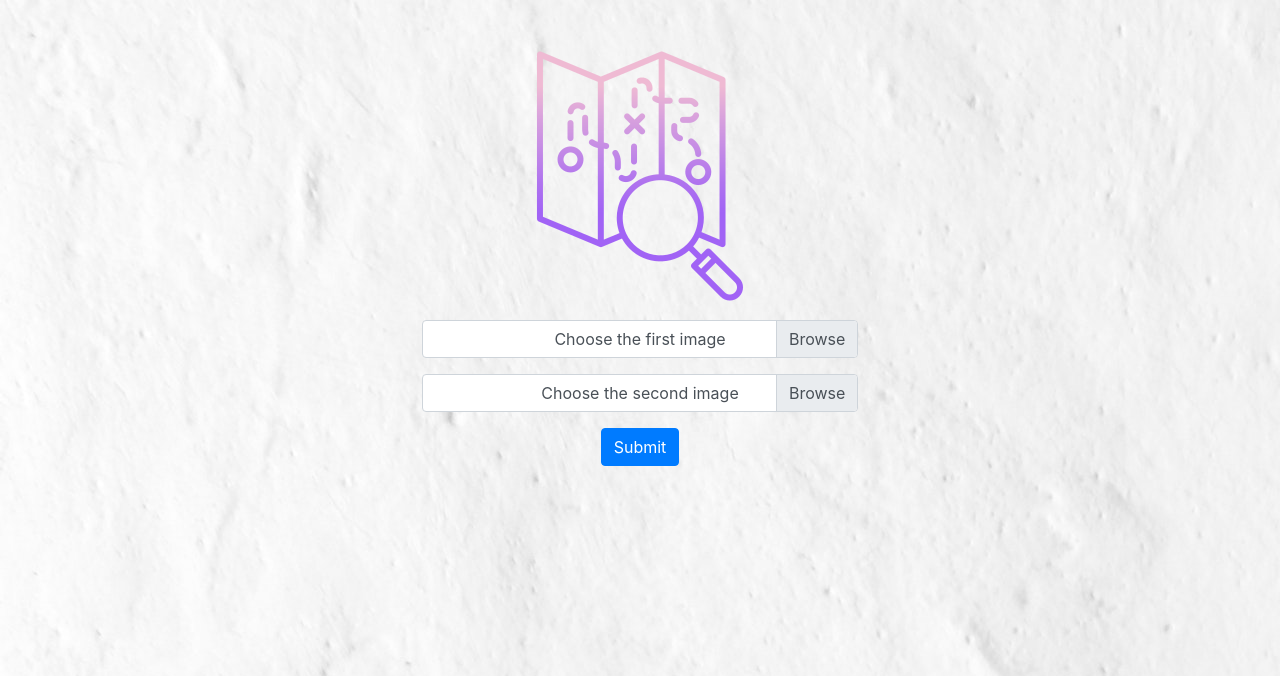
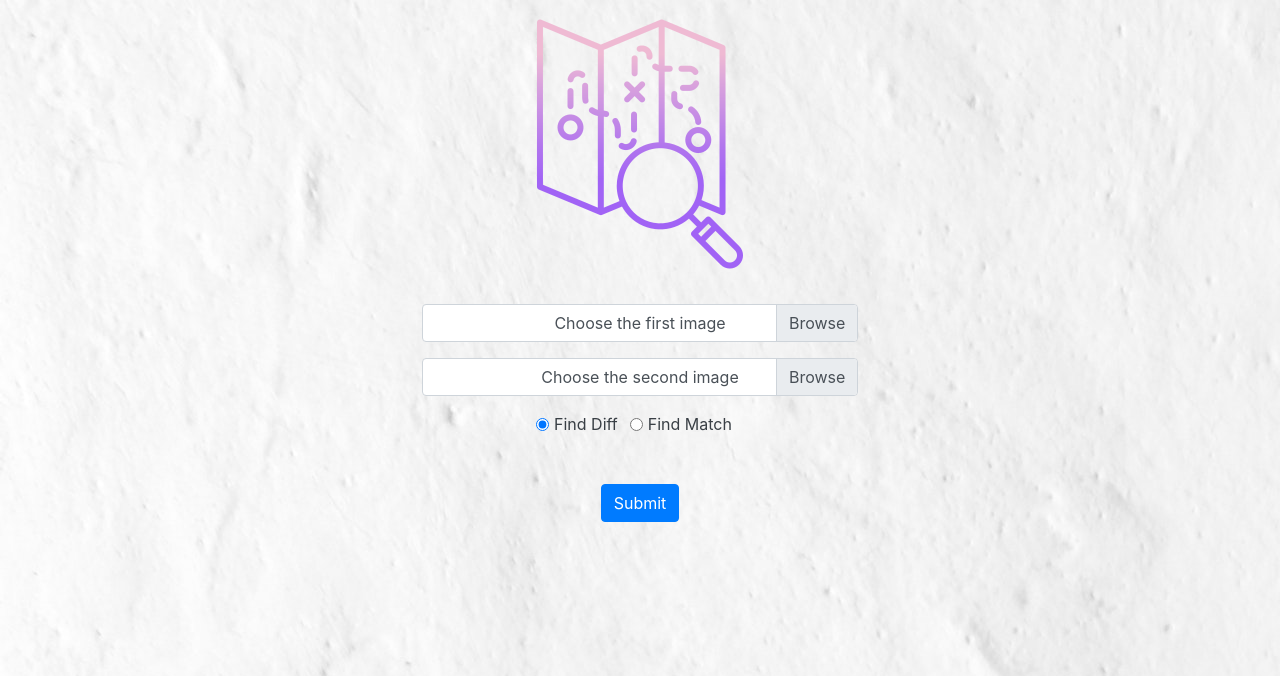
Before and after one commit to megolee/Imgdiff, a Flask app: page / in a window 1280 px wide. Shown: the top 676 px of the page. Run offline with Flask 2, Linux system fonts and the light colour scheme; some libraries are stand-ins or nearby versions.

Commit message:
add image match

```diff
--- a/webapp/indexs/image_index.py
+++ b/webapp/indexs/image_index.py
@@ -7,23 +7,27 @@ from flask import render_template, request
 from webapp import app
 from webapp.img.imgdiff import ImageDiff
 from webapp.exceptions.imagediff_exception import *
+from webapp.img.imgmatch import ImageMatch
 
 
 @app.route('/', methods=['POST', 'GET'])
 @app.route('/index', methods=['POST', 'GET'])
 def image_diff():
     if request.method == 'GET':
-        return render_template('imgdiff.html')
+        return render_template('imgdiff.html', message="")
     else:
-        print(request.files)
         img1 = request.files['img1']
         img2 = request.files['img2']
+        target = request.form['find']
         try:
-            img = ImageDiff(img1, img2).diff()
+            if target == 'findMatch':
+                img = ImageMatch(img1, img2).match_image()
+            else:
+                img = ImageDiff(img1, img2).diff()
             bytes_io = BytesIO()
             img.save(bytes_io, format='PNG')
             return render_template('image.html', image=base64.b64encode(bytes_io.getvalue()).decode('ascii'))
         except NoneImageException:
-            return 'Image cannot be None'
+            return render_template('imgdiff.html', message="NoneImageException")
         except ImageSizeException:
-            return 'Image not match'
+            return render_template('imgdiff.html', message="The size of images are not match")
--- a/webapp/templates/imgdiff.html
+++ b/webapp/templates/imgdiff.html
@@ -23,11 +23,19 @@
             background-image: url("../static/bg.jpeg");
             background-color: #f7f7f7;
         }
+
+        .alert-danger {
+            display: none;
+        }
+
+        .form-check-label{
+            color: #393f45;
+        }
     </style>
 </head>
 <body>
 <div id="container">
-    <div class="row mt-5">
+    <div class="row mt-3">
         <div class="col text-center">
             <img src="../static/logo.png">
         </div>
@@ -36,18 +44,35 @@
         <div class="col">
             <form action="/" , method="post" , enctype="multipart/form-data">
                 <div class="row mt-3 justify-content-center">
+                    <div class="alert alert-danger" role="alert">{{message}}</div>
+                </div>
+                <div class="row mt-3 justify-content-center">
                     <div class="custom-file col-md-4 text-center">
-                        <input type="file" name="img1" class="custom-file-input" id="customFile1" accept="image/jpeg,image/png" required>
+                        <input type="file" name="img1" class="custom-file-input" id="customFile1"
+                               accept="image/jpeg,image/png" required>
                         <label class="custom-file-label" for="customFile1">Choose the first image</label>
                     </div>
                 </div>
                 <div class="row mt-3 justify-content-center">
                     <div class="custom-file col-md-4">
-                        <input type="file" name="img2" class="custom-file-input" id="customFile2" accept="image/jpeg,image/png" required>
+                        <input type="file" name="img2" class="custom-file-input" id="customFile2"
+                               accept="image/jpeg,image/png" required>
                         <label class="custom-file-label" for="customFile2">Choose the second image</label>
                     </div>
                 </div>
-                <div class="row mt-3">
+                <div class="row mt-3 justify-content-center">
+                    <div class="form-check form-check-inline">
+                        <input class="form-check-input" type="radio" name="find" id="inlineRadio1"
+                               value="findDiff" checked>
+                        <label class="form-check-label" for="inlineRadio1">Find Diff</label>
+                    </div>
+                    <div class="form-check form-check-inline">
+                        <input class="form-check-input" type="radio" name="find" id="inlineRadio2"
+                               value="findMatch">
+                        <label class="form-check-label" for="inlineRadio2">Find Match</label>
+                    </div>
+                </div>
+                <div class="row mt-5">
                     <div class="col">
                         <input class="btn btn-primary" type="submit" value="Submit">
                     </div>
@@ -58,9 +83,18 @@
 </div>
 </body>
 <script type="application/javascript">
-    $('.custom-file-input').on('change', function () {
-        let fileName = $(this).val().split('\\').pop();
-        $(this).next('.custom-file-label').addClass("selected").html(fileName);
-    })
+
+    $(document).ready(function () {
+
+        $('.custom-file-input').on('change', function () {
+            let fileName = $(this).val().split('\\').pop();
+            $(this).next('.custom-file-label').addClass("selected").html(fileName);
+        })
+
+        let alertContent = $('.alert-danger').text();
+        if (alertContent.length > 0) {
+            $('.alert-danger').css("display","block")
+        }
+    });
 </script>
 </html>
```
Also changed, not shown: webapp/img/imgmatch.py (+12 -7 lines).
